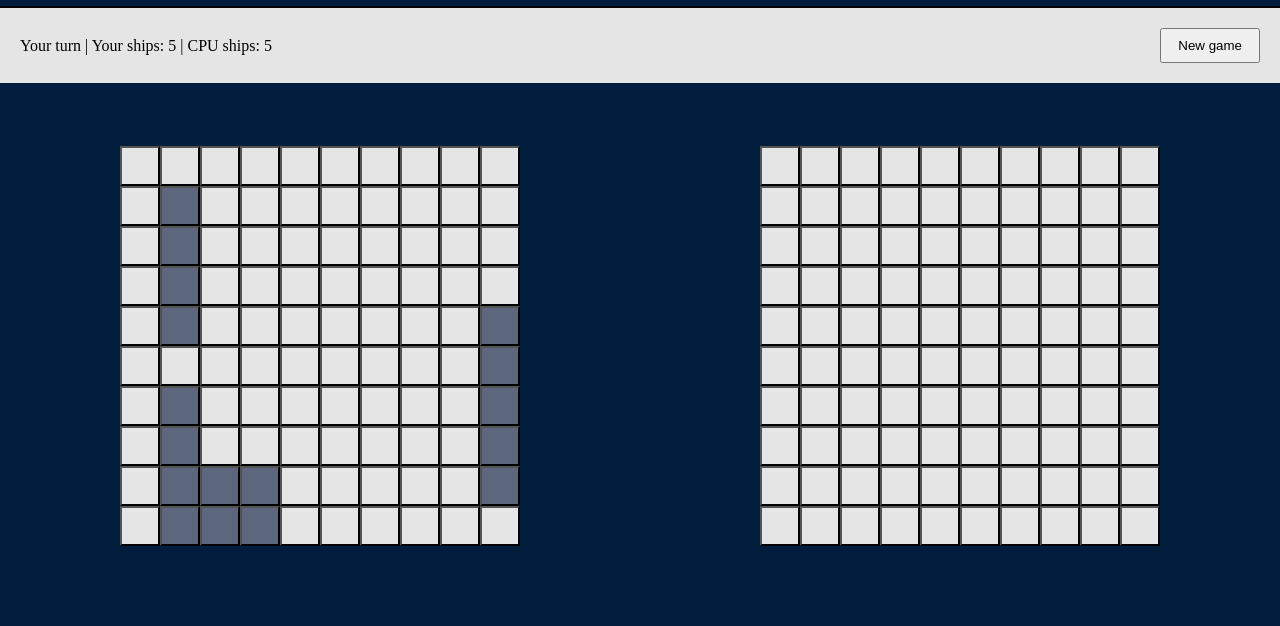
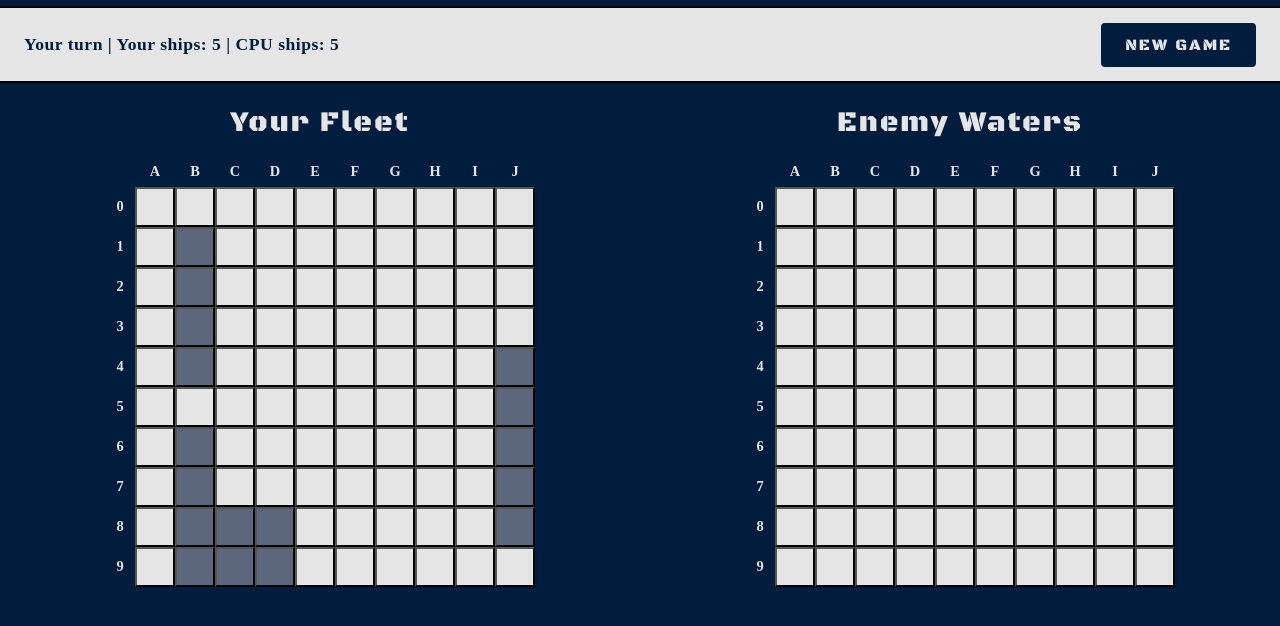
Before and after one commit to Zulu0824/Battleship, a website built with webpack: page src/template.html in a window 1280 px wide. Shown: the part 92-718 px from the top of the page. Built offline with nearby package versions, Linux system fonts and the light colour scheme.

Commit message:
feat: add styling to score-section

```diff
--- a/src/modules/game.js
+++ b/src/modules/game.js
@@ -1,4 +1,4 @@
-import { renderBoard, markCell } from "./ui.js";
+import { renderBoard, renderLabels, markCell, toCoord } from "./ui.js";
 import { Player } from "./player.js";
 
 const userBoard = document.getElementById("user-board");
@@ -41,11 +41,13 @@ function cpuAttack() {
   markCell(userBoard, x, y, hit);
 
   if (board.allSunk()) {
-    endGame("CPU wins!");
+    endGame(`CPU fired at ${toCoord(x, y)} and wins!`);
     return;
   }
   playerTurn = true;
-  updateStatus("Your turn");
+  updateStatus(
+    `CPU fired at ${toCoord(x, y)}: ${hit ? "hit" : "miss"}. Your turn`,
+  );
 }
 
 function newGame() {
@@ -77,15 +79,18 @@ cpuBoard.addEventListener("click", (e) => {
   markCell(cpuBoard, x, y, hit);
 
   if (player2.gameboard.allSunk()) {
-    endGame("You win!");
+    endGame(`You fired at ${toCoord(x, y)} and win!`);
     return;
   }
 
   playerTurn = false;
-  updateStatus("CPU is thinking...");
+  updateStatus(
+    `You fired at ${toCoord(x, y)}: ${hit ? "hit" : "miss"}. CPU is thinking...`,
+  );
   cpuTimer = setTimeout(cpuAttack, CPU_DELAY);
 });
 
 restartBtn.addEventListener("click", newGame);
 
+renderLabels();
 newGame();
--- a/src/modules/ui.js
+++ b/src/modules/ui.js
@@ -1,3 +1,29 @@
+const COLUMNS = "ABCDEFGHIJ";
+
+export function toCoord(x, y) {
+  return `${COLUMNS[x]}${y}`;
+}
+
+export function renderLabels() {
+  document.querySelectorAll(".col-labels").forEach((el) => {
+    el.innerHTML = "";
+    for (const letter of COLUMNS) {
+      const span = document.createElement("span");
+      span.textContent = letter;
+      el.appendChild(span);
+    }
+  });
+
+  document.querySelectorAll(".row-labels").forEach((el) => {
+    el.innerHTML = "";
+    for (let i = 0; i < 10; i++) {
+      const span = document.createElement("span");
+      span.textContent = i;
+      el.appendChild(span);
+    }
+  });
+}
+
 export function renderBoard(container, board, showShips) {
   container.innerHTML = "";
 
@@ -8,6 +34,7 @@ export function renderBoard(container, board, showShips) {
       btn.classList.add("grid-buttons");
       btn.dataset.x = x;
       btn.dataset.y = y;
+      btn.title = toCoord(x, y);
 
       if (showShips && board.grid.has(key)) {
         btn.classList.add("ship");
--- a/src/style.css
+++ b/src/style.css
@@ -56,14 +56,60 @@ body {
   background-color: var(--primary-color);
 }
 
+.board-wrap {
+  display: flex;
+  flex-direction: column;
+  align-items: center;
+  justify-content: center;
+  gap: 16px;
+}
+
+.board-wrap h2 {
+  font-family: "Black Ops One";
+  font-weight: normal;
+  letter-spacing: 2px;
+  font-size: 1.8rem;
+  color: var(--secondary-color);
+}
+
+.map {
+  display: grid;
+  grid-template-columns: 30px 400px;
+  grid-template-rows: 30px 400px;
+}
+
+.col-labels {
+  grid-column: 2;
+  grid-row: 1;
+  display: grid;
+  grid-template-columns: repeat(10, 40px);
+}
+
+.row-labels {
+  grid-column: 1;
+  grid-row: 2;
+  display: grid;
+  grid-template-rows: repeat(10, 40px);
+}
+
+.col-labels span,
+.row-labels span {
+  display: flex;
+  align-items: center;
+  justify-content: center;
+  color: var(--secondary-color);
+  font-weight: bold;
+  font-size: 0.9rem;
+}
+
 #user-board,
 #cpu-board {
+  grid-column: 2;
+  grid-row: 2;
   display: grid;
   grid-template-columns: repeat(10, 40px);
   grid-template-rows: repeat(10, 40px);
   background-color: var(--primary-color);
-  align-self: center;
-  justify-self: center;
   border: none;
 }
 
@@ -87,3 +133,53 @@ body {
 .grid-buttons:disabled {
   cursor: not-allowed;
 }
+
+#score-section {
+  background-color: var(--secondary-color);
+  border-bottom: 2px solid black;
+  display: flex;
+  align-items: center;
+  justify-content: space-between;
+  gap: 20px;
+  padding: 0 24px;
+}
+
+#status {
+  flex: 1;
+  color: var(--primary-color);
+  font-size: 1.1rem;
+  font-weight: bold;
+  letter-spacing: 0.5px;
+}
+
+#restart {
+  flex-shrink: 0;
+  padding: 10px 22px;
+  font-family: "Black Ops One";
+  font-size: 1rem;
+  letter-spacing: 2px;
+  text-transform: uppercase;
+  color: var(--secondary-color);
+  background-color: var(--primary-color);
+  border: 2px solid var(--primary-color);
+  border-radius: 4px;
+  cursor: pointer;
+  transition:
+    background-color 0.15s,
+    color 0.15s,
+    transform 0.1s;
+}
+
+#restart:hover {
+  background-color: var(--secondary-color);
+  color: var(--primary-color);
+}
+
+#restart:active {
+  transform: scale(0.96);
+}
+
+#restart:focus-visible {
+  outline: 3px solid crimson;
+  outline-offset: 2px;
+}
--- a/src/template.html
+++ b/src/template.html
@@ -15,8 +15,22 @@
         <button id="restart">New game</button>
       </div>
       <div id="game-boards">
-        <div id="user-board"></div>
-        <div id="cpu-board"></div>
+        <section class="board-wrap">
+          <h2>Your Fleet</h2>
+          <div class="map">
+            <div class="col-labels"></div>
+            <div class="row-labels"></div>
+            <div id="user-board"></div>
+          </div>
+        </section>
+        <section class="board-wrap">
+          <h2>Enemy Waters</h2>
+          <div class="map">
+            <div class="col-labels"></div>
+            <div class="row-labels"></div>
+            <div id="cpu-board"></div>
+          </div>
+        </section>
       </div>
     </div>
     <footer></footer>
```
